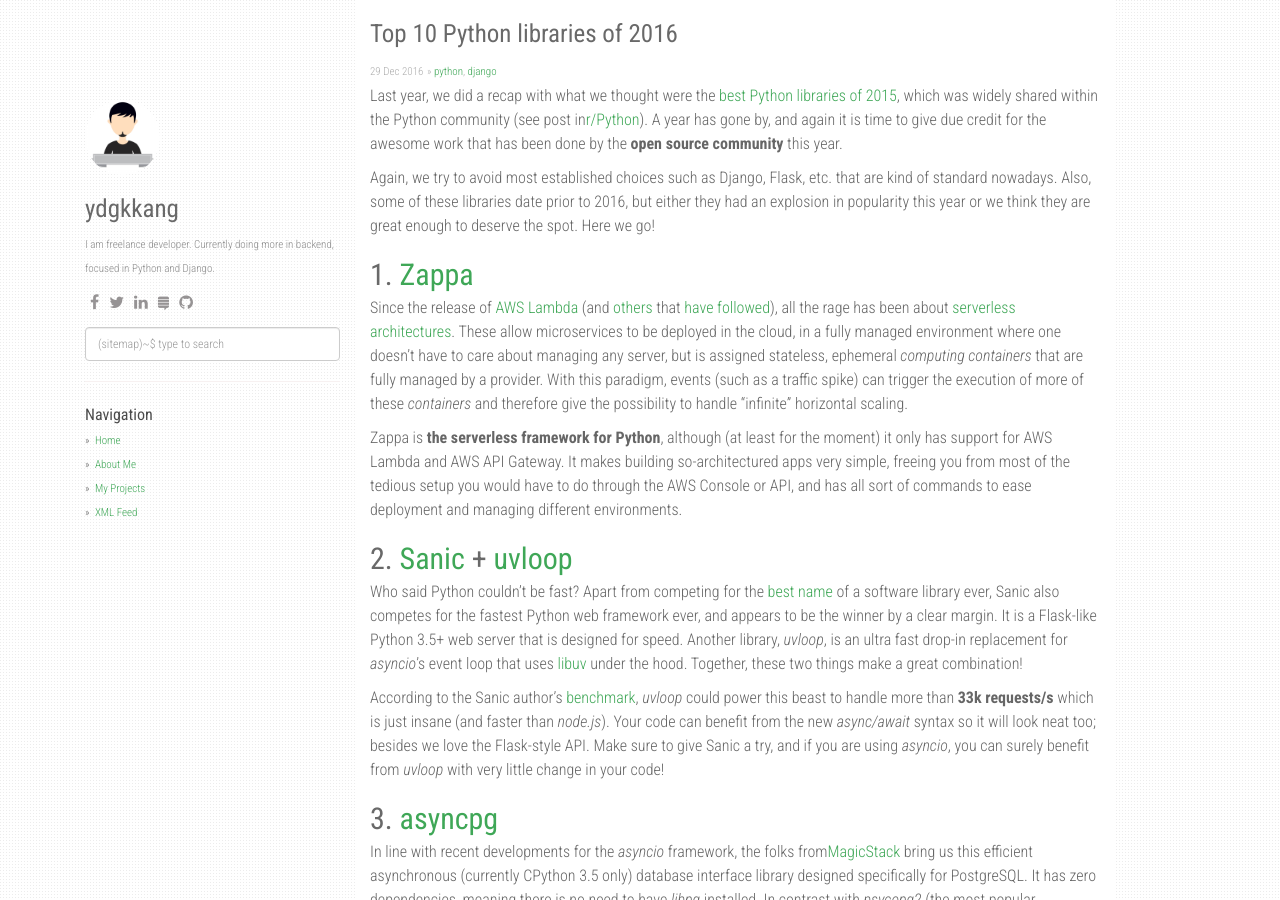
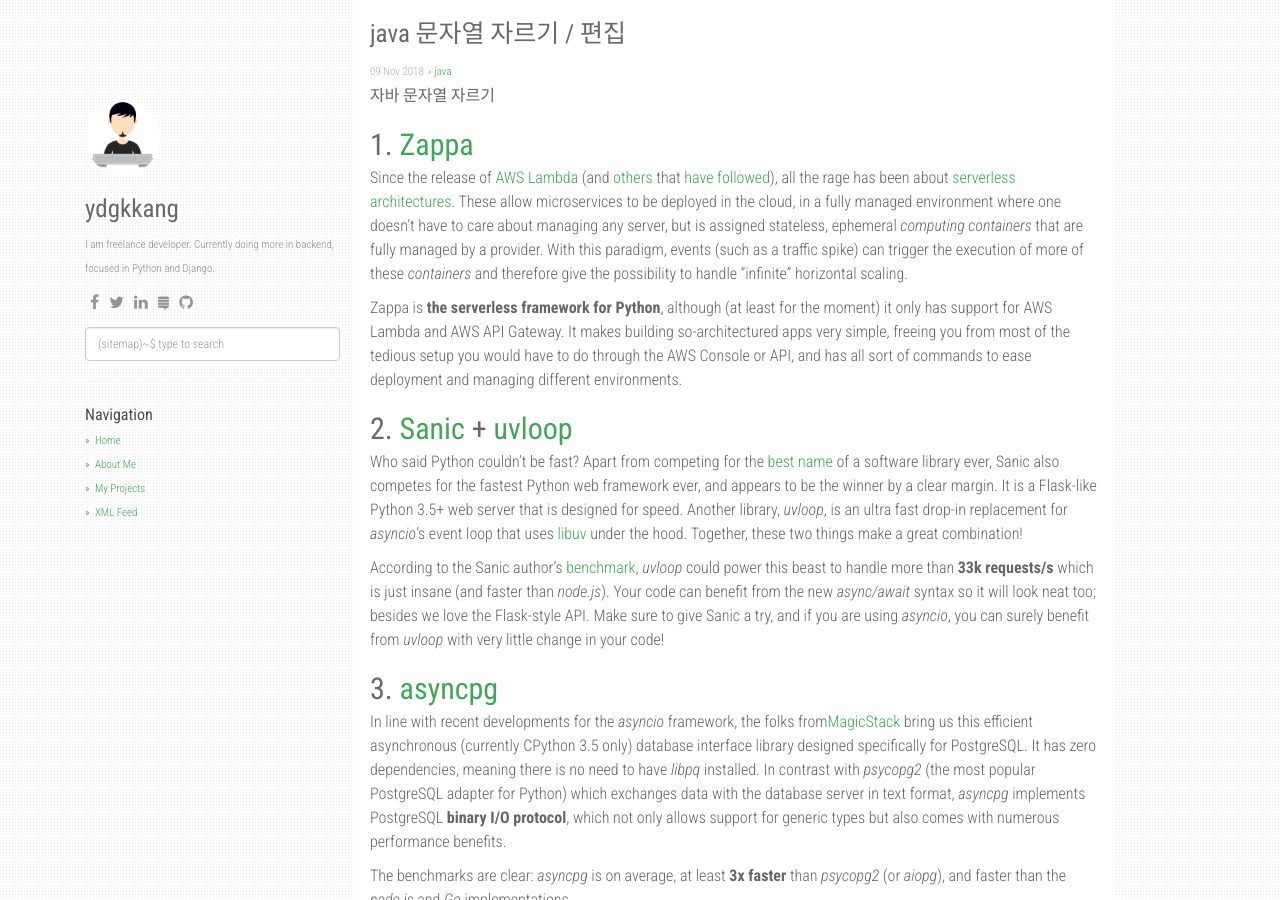
Before and after one commit to ydgkkang/ydgkkang.github.io, a Jekyll site: the page built from _posts/2018-11-09-java 문자열 편집하기.md, in a window 1280 px wide and 900 px high. Built offline with Jekyll 4.4.1, drawn with Linux system fonts in a browser that asks for light colours; nearby versions of some CDN libraries; comment, search, counter and statistics services are not loaded; some of the changed text lies outside the part shown.

Commit message:
Update and rename 2016-12-29-top-10-python-libraries-of-2016.md to 2018-11-09-java 문자열 편집하기.md

```diff
--- a/_posts/2016-12-29-top-10-python-libraries-of-2016.md
+++ b/_posts/2018-11-09-java 문자열 편집하기.md
@@ -1,13 +1,10 @@
 ---
 layout: post
-title:  "Top 10 Python libraries of 2016"
-date:   2016-12-29 18:34:10 +0700
-categories: [python, django]
+title:  "java 문자열 자르기 / 편집"
+date:   2018-11-09 18:34:10 +0700
+categories: [java]
 ---
-
-Last year, we did a recap with what we thought were the [best Python libraries of 2015](https://tryolabs.com/blog/2015/12/15/top-10-python-libraries-of-2015/), which was widely shared within the Python community (see post in[r/Python](https://www.reddit.com/r/Python/comments/3wyiuv/top_10_python_libraries_of_2015/)). A year has gone by, and again it is time to give due credit for the awesome work that has been done by the **open source community** this year.
-
-Again, we try to avoid most established choices such as Django, Flask, etc. that are kind of standard nowadays. Also, some of these libraries date prior to 2016, but either they had an explosion in popularity this year or we think they are great enough to deserve the spot. Here we go!
+자바 문자열 자르기
 
 ## 1. [Zappa](https://www.zappa.io/)
 
```
